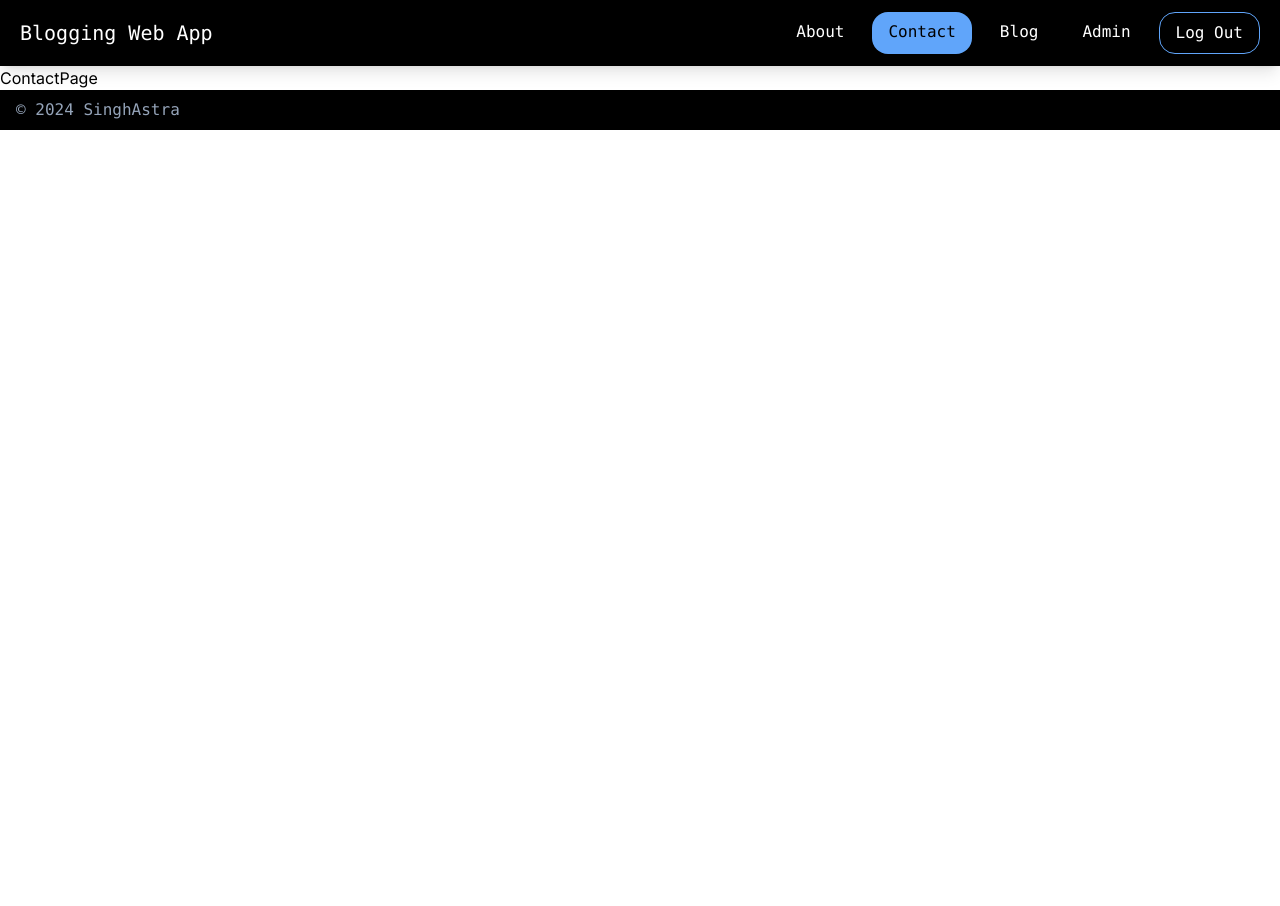
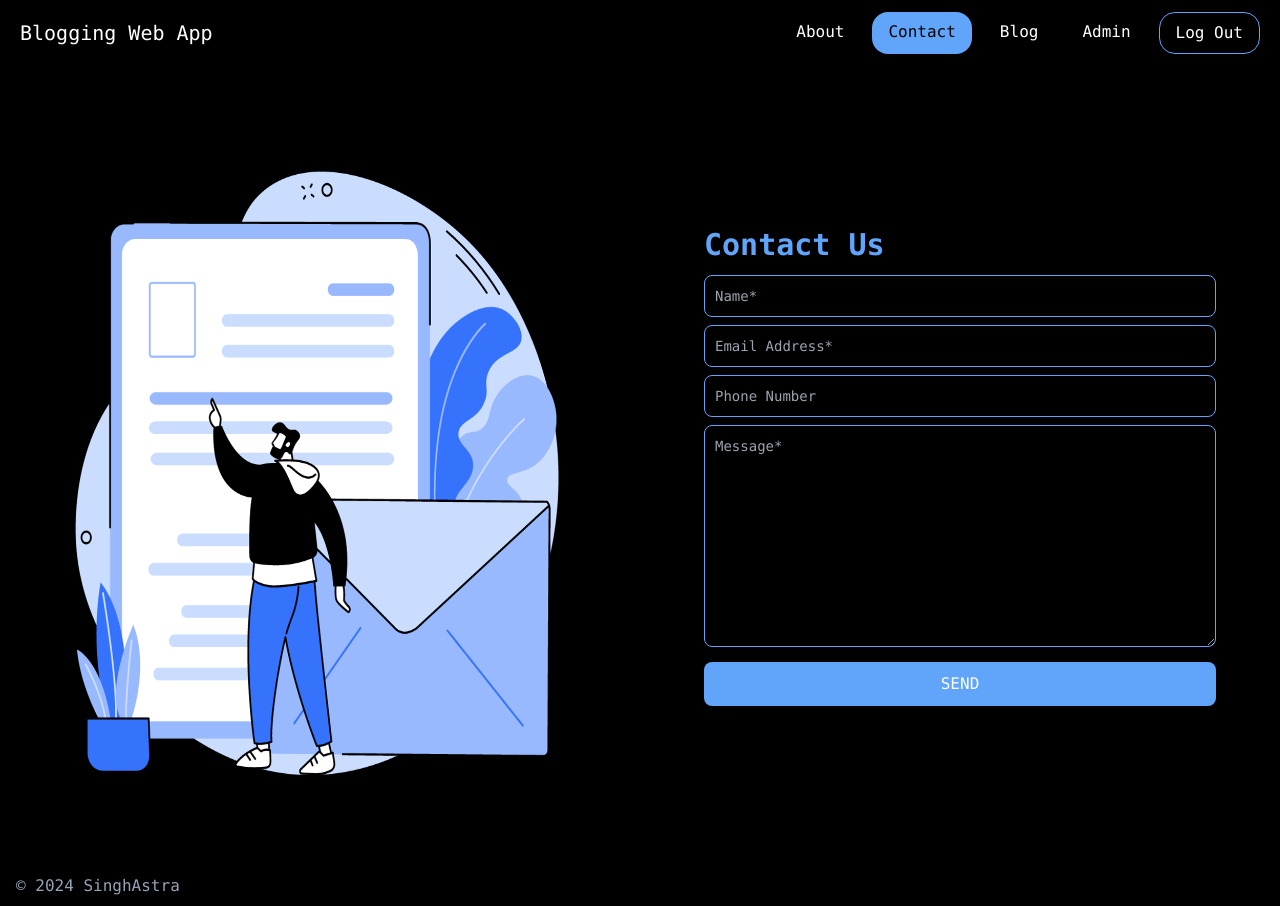
Before and after one commit to SinghAstra/Blogging-WebApp, a Next.js app: page /contact in a window 1280 px wide. Before the commit the page ends 800 px from the top, so only its background shows below. Built offline with nearby package versions, Linux system fonts and the light colour scheme.

Commit message:
Contact Layout UI

```diff
--- a/src/app/about/page.js
+++ b/src/app/about/page.js
@@ -40,8 +40,10 @@ const AboutPage = () => {
           </div>
         </div>
       </div>
-      <div className="flex-1 h-screen relative">
-        <Image src={"/images/about.png"} alt="idea" fill />
+      <div className="flex-1 h-screen flex justify-center items-center">
+        <div className="w-4/5 h-4/5 relative">
+          <Image src={"/images/about.png"} alt="idea" fill />
+        </div>
       </div>
     </div>
   );
--- a/src/app/contact/page.js
+++ b/src/app/contact/page.js
@@ -1,7 +1,56 @@
+import Image from "next/image";
 import React from "react";
 
 const ContactPage = () => {
-  return <div>ContactPage</div>;
+  return (
+    <div className="flex font-mono bg-black h-screen">
+      <div className="flex-1 flex justify-center items-center">
+        <div className=" relative w-4/5  h-4/5">
+          <Image src={"/images/contact.png"} alt="idea" fill />
+        </div>
+      </div>
+      <div className="flex-1 flex items-center justify-center">
+        <div className="w-4/5">
+          <h1 className="text-blue-400 text-3xl font-bold mb-3">Contact Us</h1>
+          <form>
+            <input
+              type="text"
+              id="name"
+              className=" bg-transparent border border-blue-400 text-white text-sm rounded-lg w-full p-2.5 mb-2"
+              placeholder="Name*"
+              required
+            />
+            <input
+              type="text"
+              id="email"
+              className=" bg-transparent border border-blue-400 text-white text-sm rounded-lg w-full p-2.5 mb-2"
+              placeholder="Email Address*"
+              required
+            />
+            <input
+              type="number"
+              id="phone"
+              className=" bg-transparent border border-blue-400 text-white text-sm rounded-lg w-full p-2.5 mb-2"
+              placeholder="Phone Number"
+              required
+            />
+            <textarea
+              type="text"
+              id="message"
+              className=" bg-transparent border border-blue-400 text-white text-sm rounded-lg w-full p-2.5 mb-2"
+              placeholder="Message*"
+              rows={10}
+              cols={30}
+              required
+            />
+            <button className="bg-blue-400 w-full text-white p-2.5 rounded-lg">
+              SEND
+            </button>
+          </form>
+        </div>
+      </div>
+    </div>
+  );
 };
 
 export default ContactPage;
```
